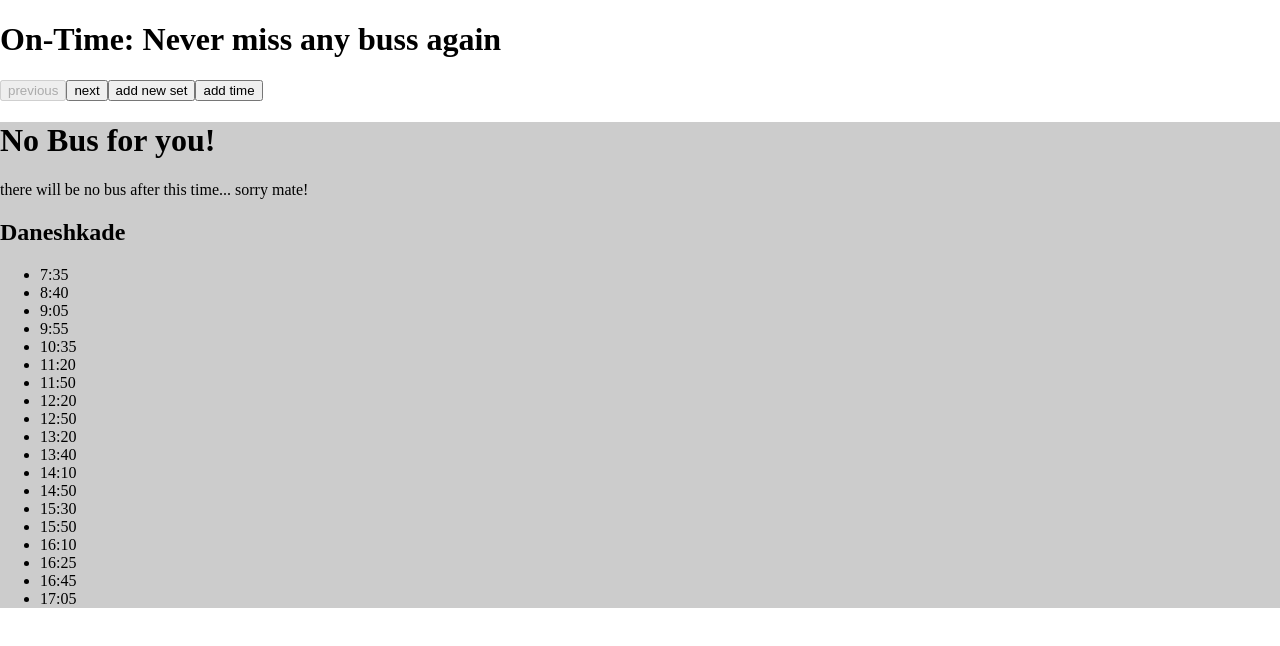
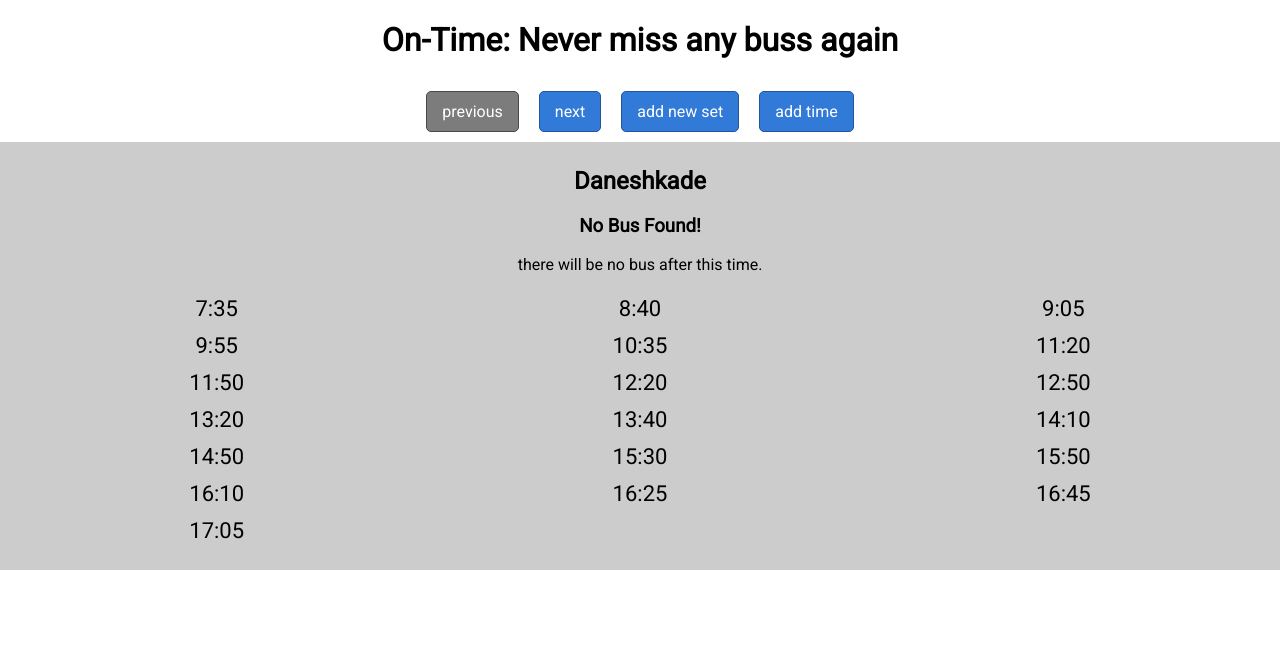
Before and after one commit to mohsenfaraj/on-time, a React (Vite) app: page / in a window 1280 px wide. Shown: the top 646 px of the page. Built offline with nearby package versions, Linux system fonts and the light colour scheme.

Commit message:
visual changed

```diff
--- a/src/countdown.jsx
+++ b/src/countdown.jsx
@@ -2,21 +2,22 @@ function Countdown(props) {
     if (props.remaining < 0) {
         return (
             <div>
-                <h1>No Bus for you!</h1>
-                <p>there will be no bus after this time... sorry mate!</p>
+                <h3>No Bus Found!</h3>
+                <p>there will be no bus after this time.</p>
             </div>
         )
+    }
+    else if (props.remaining/60 > 0) {
+        return (
+            <div>
+                <h3>Remaining Time : More than one Hour!</h3>
+            </div>
+          );
     }
     else {
         return (
             <div>
-                <h1>Remaining Time:</h1>
-                {props.remaining < 0 &&
-                <p>
-                    no bus will arrive after this time!
-                </p>
-                }
-                <p>{Math.floor(props.remaining/60)} Minitues and {props.remaining%60} Seconds</p>
+                <h3>Remaining Time {Math.floor(props.remaining/60)} Minitues and {props.remaining%60} Seconds</h3>
             </div>
           );
     }
--- a/src/style.css
+++ b/src/style.css
@@ -1,7 +1,35 @@
+@import url('https://fonts.googleapis.com/css2?family=Roboto&display=swap');
+ul {
+    padding: 0;
+    display: grid;
+    grid-template-columns: auto auto auto;
+}
+li {
+    margin: 6px;
+    list-style: none;
+    font-size: 22px;
+}
 body {
     padding: 0;
     margin : 0 ;
     box-sizing: border-box;
+    text-align: center;
+    font-family: 'Roboto' , sans-serif;
+}
+button , input[type="submit"] , input[type="button"] {
+    border: 1px solid #235597;
+    border-radius: 5px;
+    padding: 10px 15px;
+    margin: 10px;
+    background: #327ad8;
+    color: #fff;
+    font-family: 'Roboto' , sans-serif;
+    font-size: 16px;
+}
+button:disabled , input[type="submit"]:disabled , input[type="button"]:disabled {
+    border: 1px solid #494949;
+    background: #7c7c7c;
+    color: #fff;
 }
 .active {
     color: red;
--- a/src/timer.jsx
+++ b/src/timer.jsx
@@ -1,14 +1,17 @@
 import Countdown from "./countdown";
-import { useState , useEffect} from "react";
 function Timer(props) {
-    const style = {backgroundColor : props.timer.background} ;
+    const style = {
+        backgroundColor : props.timer.background ,
+        padding : "5px" ,
+
+    } ;
     const times = props.timer.times.map((time , index) =>
         <li key={time.toString()} className={index === props.timeIndex ? "active" : ""}>{time}</li>
     )
     return (
         <div style={style}>
+            <h2>{props.timer.name}</h2>
             <Countdown remaining={props.remaining} />
-            <h2>{props.timer.name}</h2>
             <ul>{times}</ul>
         </div>
     );
```
